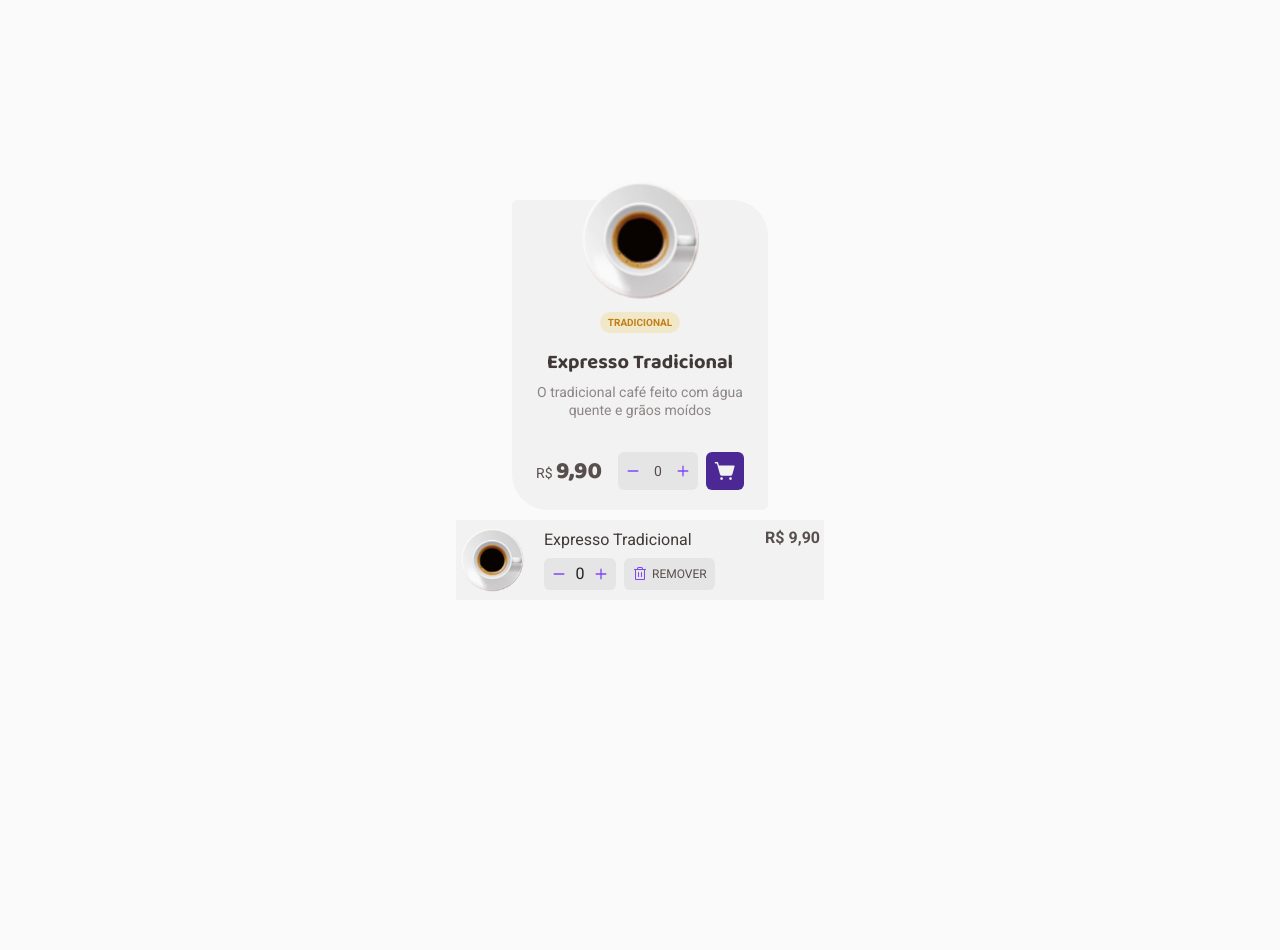
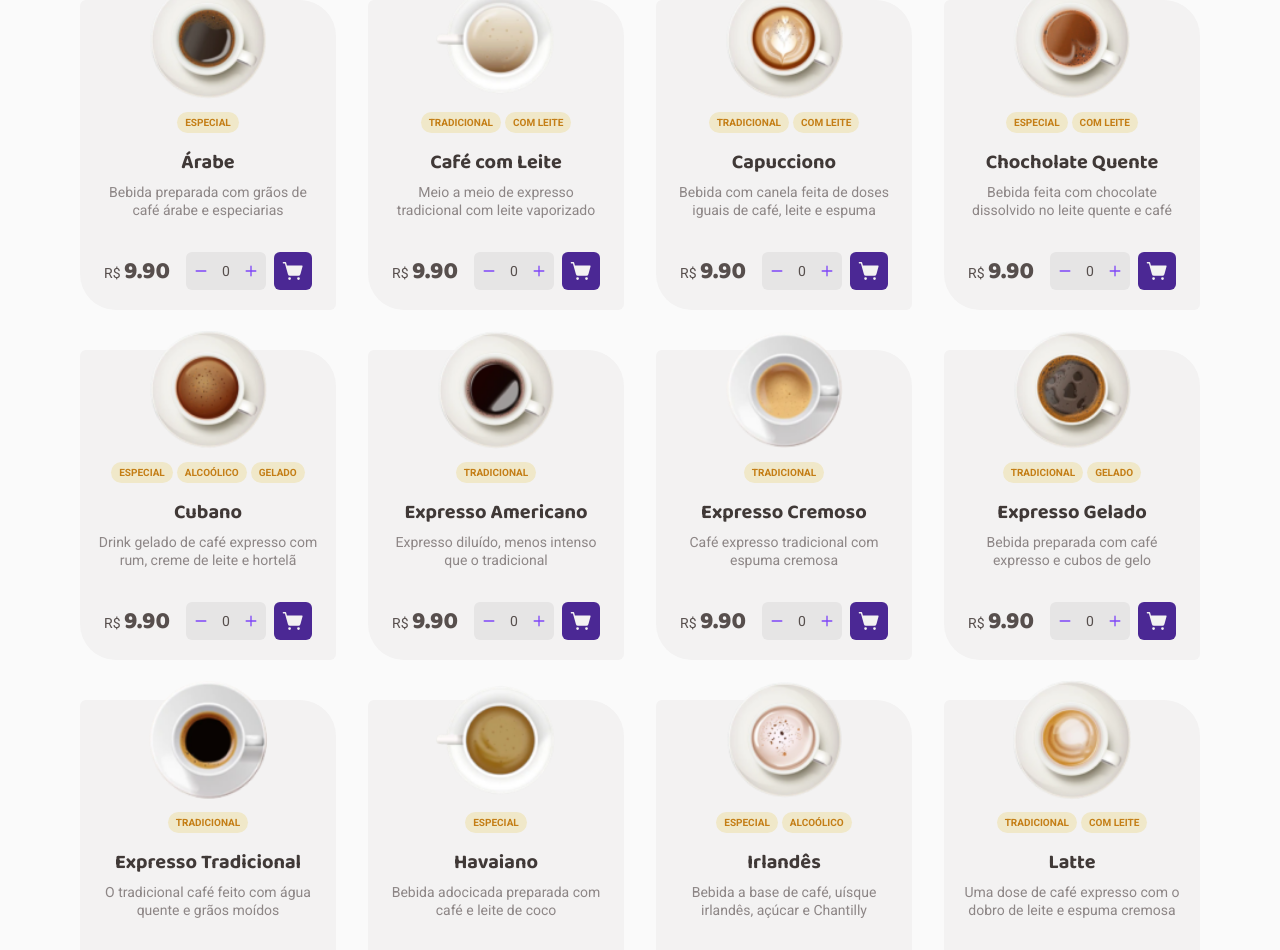
Before and after one commit to vbruno/RS-Ignite-Desafio-02-Coffee-Delivery, a React (Vite) app: page / in a window 1280 px wide. Shown: the top 950 px of the page. Before the commit the page ends 800 px from the top, so only its background shows below. Built offline with nearby package versions, Linux system fonts and the light colour scheme.

Commit message:
done: Comp. coffeeCard Catalog Type

```diff
--- a/src/components/coffeeCard/CoffeeCardCatalog.tsx
+++ b/src/components/coffeeCard/CoffeeCardCatalog.tsx
@@ -1,24 +1,39 @@
 import styled from 'styled-components'
 
-import { useState } from 'react'
+import { useEffect, useState } from 'react'
 import { ButtonState, InputNumber } from '..'
-import expresso from './images/expresso.png'
 
-export const CoffeeCardCatalog = () => {
+
+import { ICoffeeType, coffeeType, imgCoffee } from './coffeeType'
+
+interface ICoffeeCardCatalogProps {
+  type: 'expressoTradicional' | 'expressoAmericano' | 'expressoCremoso' | 'expressoGelado' | 'cafeComLeite' | 'latte' | 'capuccino' | 'macchiato' | 'macaccino' | 'chocolateQuente' | 'cubano' | 'havaiano' | 'arabe' | 'irlandes'
+}
+
+export const CoffeeCardCatalog = ({type}:ICoffeeCardCatalogProps) => {
   const [numberCoffee, setNumberCoffee] = useState(0)
+
+  const [coffee, setCoffee] = useState<ICoffeeType>()
+
+  useEffect(() => {
+    setCoffee(coffeeType.find((coffee) => coffee.type === type) as ICoffeeType)
+  }, [type])
+
+
 
   return (
     <Container>
-      <img src={expresso} alt="expresso" />
-      <p className="tag">Tradicional</p>
-      <p>Expresso Tradicional</p>
-      <p>O tradicional café feito com água quente e grãos moídos</p>
+      <img src={imgCoffee[type]} alt="expresso" />
+      <div className="tag">
+      {coffee?.tag.map((tag) => ( <p key={tag}>{tag}</p>))}
+      </div>
+      <p className='title'>{coffee?.title}</p>
+      <p className='content'>{coffee?.content}</p>
       <div className="buy">
-        <span className="">R$ <strong>9,90</strong></span>
+        <span className="">R$ <strong>{coffee?.price.toFixed(2)}</strong></span>
         <div>
           <InputNumber inputValue={numberCoffee} outValue={setNumberCoffee} />
           <ButtonState />
-
         </div>
       </div>
     </Container>
@@ -45,8 +60,14 @@ const Container = styled.main`
     margin-top: -20px;
   }
 
-  p:nth-child(2) {
+  .tag {
     margin-top: 12px;
+    display: flex;
+    align-items: center;
+    gap: 4px;
+  }
+
+  .tag p {
 
     padding: 4px 8px;
 
@@ -54,6 +75,7 @@ const Container = styled.main`
     border-radius: 100px;
 
     color: ${({ theme }) => theme.yellowDark};
+
     /* Components/Tag */
     font-size: 10px;
     font-family: 'Roboto';
@@ -62,7 +84,7 @@ const Container = styled.main`
     text-transform: uppercase;
   }
 
-  p:nth-child(3) {
+  .title {
     margin-top: 16px;
 
     color: ${({ theme }) => theme['base-subtitle']};
@@ -72,10 +94,10 @@ const Container = styled.main`
     line-height: 130%;
   }
 
-  p:nth-child(4) {
+  .content {
     margin-top: 8px;
 
-    width: 216px;
+    width: 220px;
 
     color: ${({ theme }) => theme['base-label']};
     text-align: center;
--- /dev/null
+++ b/src/components/coffeeCard/coffeeType.ts
@@ -0,0 +1,157 @@
+export interface ICoffeeType {
+  type: string;
+  img: string;
+  tag: string[];
+  title: string;
+  content: string;
+  price: number;
+}
+
+import americano from './images/americano.png';
+import arabe from './images/arabe.png';
+import cafeComLeite from './images/cafe-com-leite.png';
+import cafeGelado from './images/cafe-gelado.png';
+import capuccino from './images/capuccino.png';
+import chocolateQuente from './images/chocolate-quente.png';
+import cubano from './images/cubano.png';
+import expressoCremoso from './images/expresso-cremoso.png';
+import expresso from './images/expresso.png';
+import havaiano from './images/havaiano.png';
+import irlandes from './images/irlandês.png';
+import latte from './images/latte.png';
+import macchiato from './images/machhiato.png';
+import macaccino from './images/mochaccino.png';
+
+
+export const imgCoffee = {
+  expressoTradicional: expresso,
+  expressoAmericano:americano,
+  expressoCremoso: expressoCremoso,
+  expressoGelado: cafeGelado,
+  cafeComLeite,
+  latte,
+  capuccino,
+  macchiato,
+  macaccino,
+  chocolateQuente,
+  cubano,
+  havaiano,
+  arabe,
+  irlandes,
+
+}
+
+export const coffeeType: ICoffeeType[] = [
+  {
+    type: 'expressoTradicional',
+    img: 'expresso',
+    tag: ['tradicional'],
+    title: 'Expresso Tradicional',
+    content: 'O tradicional café feito com água quente e grãos moídos',
+    price: 9.90,
+  },
+  {
+    type: 'expressoAmericano',
+    img: 'americano',
+    tag: ['tradicional'],
+    title: 'Expresso Americano',
+    content: 'Expresso diluído, menos intenso que o tradicional',
+    price: 9.90,
+  },
+  {
+    type: 'expressoCremoso',
+    img: 'expresso-cremoso',
+    tag: ['tradicional'],
+    title: 'Expresso Cremoso',
+    content: 'Café expresso tradicional com espuma cremosa',
+    price: 9.90,
+  },
+  {
+    type: 'expressoGelado',
+    img: 'cafe-gelado',
+    tag: ['tradicional','gelado'],
+    title: 'Expresso Gelado',
+    content: 'Bebida preparada com café expresso e cubos de gelo',
+    price: 9.90,
+  },
+  {
+    type: 'cafeComLeite',
+    img: 'cafe-com-leite',
+    tag: ['tradicional', 'com leite'],
+    title: 'Café com Leite',
+    content: 'Meio a meio de expresso tradicional com leite vaporizado',
+    price: 9.90,
+  },
+  {
+    type: 'latte',
+    img: 'latte',
+    tag: ['tradicional', 'com leite'],
+    title: 'Latte',
+    content: 'Uma dose de café expresso com o dobro de leite e espuma cremosa',
+    price: 9.90,
+  },
+  {
+    type: 'capuccino',
+    img: 'capuccino',
+    tag: ['tradicional', 'com leite'],
+    title: 'Capucciono',
+    content: 'Bebida com canela feita de doses iguais de café, leite e espuma',
+    price: 9.90,
+  },
+  {
+    type: 'macchiato',
+    img: 'macchiato',
+    tag: ['tradicional', 'com leite'],
+    title: 'Macchiato',
+    content: 'Café expresso com um pouco de leite quente e espuma',
+    price: 9.90,
+  },
+  {
+    type: 'macaccino',
+    img: 'macaccino',
+    tag: ['tradicional', 'com leite'],
+    title: 'Macaccino',
+    content: 'Café expresso com calda de chocolate, pouco de leite e espuma',
+    price: 9.90,
+  },
+  {
+    type: 'chocolateQuente',
+    img: 'chocolate-quente',
+    tag: ['especial', 'com leite'],
+    title: 'Chocholate Quente',
+    content: 'Bebida feita com chocolate dissolvido no leite quente e café',
+    price: 9.90,
+  },
+  {
+    type: 'cubano',
+    img: 'cubano',
+    tag: ['especial', 'alcoólico', 'gelado'],
+    title: 'Cubano',
+    content: 'Drink gelado de café expresso com rum, creme de leite e hortelã',
+    price: 9.90,
+  },
+  {
+    type: 'havaiano',
+    img: 'havaiano',
+    tag: ['especial'],
+    title: 'Havaiano',
+    content: 'Bebida adocicada preparada com café e leite de coco',
+    price: 9.90,
+  },
+  {
+    type: 'arabe',
+    img: 'arabe',
+    tag: ['especial'],
+    title: 'Árabe',
+    content: 'Bebida preparada com grãos de café árabe e especiarias',
+    price: 9.90,
+  },
+  {
+    type: 'irlandes',
+    img: 'irlandes',
+    tag: ['especial','alcoólico'],
+    title: 'Irlandês',
+    content: 'Bebida a base de café, uísque irlandês, açúcar e Chantilly',
+    price: 9.90,
+  },
+]
--- a/src/pages/home/Home.tsx
+++ b/src/pages/home/Home.tsx
@@ -1,12 +1,23 @@
 import { CoffeeCardCatalog } from '../../components'
-import { CoffeeCardCart } from '../../components/coffeeCard/CoffeeCardCart'
 import { HomeContainer } from './styles'
 
 export function Home() {
   return (
-    <HomeContainer>
-      <CoffeeCardCatalog />
-      <CoffeeCardCart />
+    <HomeContainer style={{ display:'flex', flexDirection:'row', flexWrap: 'wrap', gap:'40px 32px'}} >
+      <CoffeeCardCatalog type='arabe'/>
+      <CoffeeCardCatalog type='cafeComLeite'/>
+      <CoffeeCardCatalog type='capuccino'/>
+      <CoffeeCardCatalog type='chocolateQuente'/>
+      <CoffeeCardCatalog type='cubano'/>
+      <CoffeeCardCatalog type='expressoAmericano'/>
+      <CoffeeCardCatalog type='expressoCremoso'/>
+      <CoffeeCardCatalog type='expressoGelado'/>
+      <CoffeeCardCatalog type='expressoTradicional'/>
+      <CoffeeCardCatalog type='havaiano'/>
+      <CoffeeCardCatalog type='irlandes'/>
+      <CoffeeCardCatalog type='latte'/>
+      <CoffeeCardCatalog type='macaccino'/>
+      <CoffeeCardCatalog type='macchiato'/>
     </HomeContainer>
   )
 }
```
